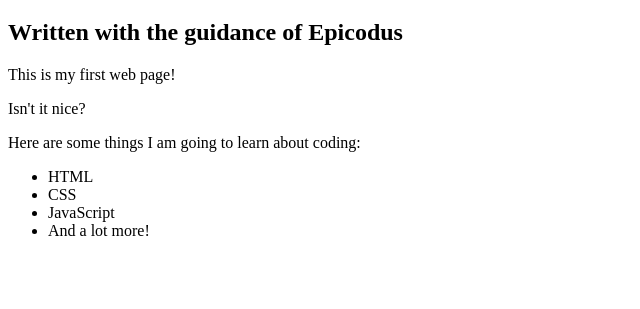
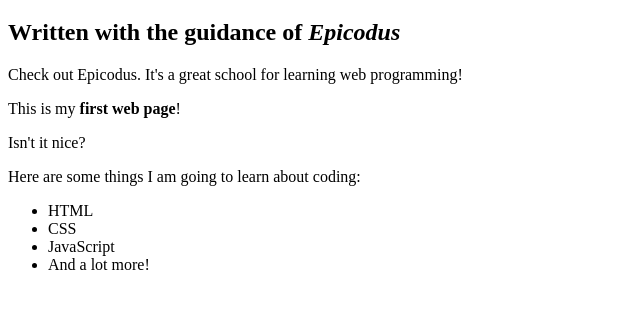
Before and after one commit to KellyAM27/my-first-webpage, a plain HTML site: page my-first-webpage.html in a window 1280 px wide. Shown: the part 61-370 px from the top of the page, without its empty margins (0-640 px from the left). Drawn offline with Linux system fonts and the light colour scheme.

```diff
--- a/my-first-webpage.html
+++ b/my-first-webpage.html
@@ -5,9 +5,11 @@
 </head>
 <body>
 <h1>My first web page</h1>
-<h2>Written with the guidance of Epicodus</h2>
+<h2>Written with the guidance of <em>Epicodus</em></h2>
 
-<p>This is my first web page!</p>
+<p>Check out <a href-"http://www.epicodus.com/">Epicodus</a>. It's a great school for learning web programming!</p>
+
+<p>This is my <strong>first web page</strong>!</p>
 <p>Isn't it nice?</p>
 
 <p>Here are some things I am going to learn about coding:</p>
```
